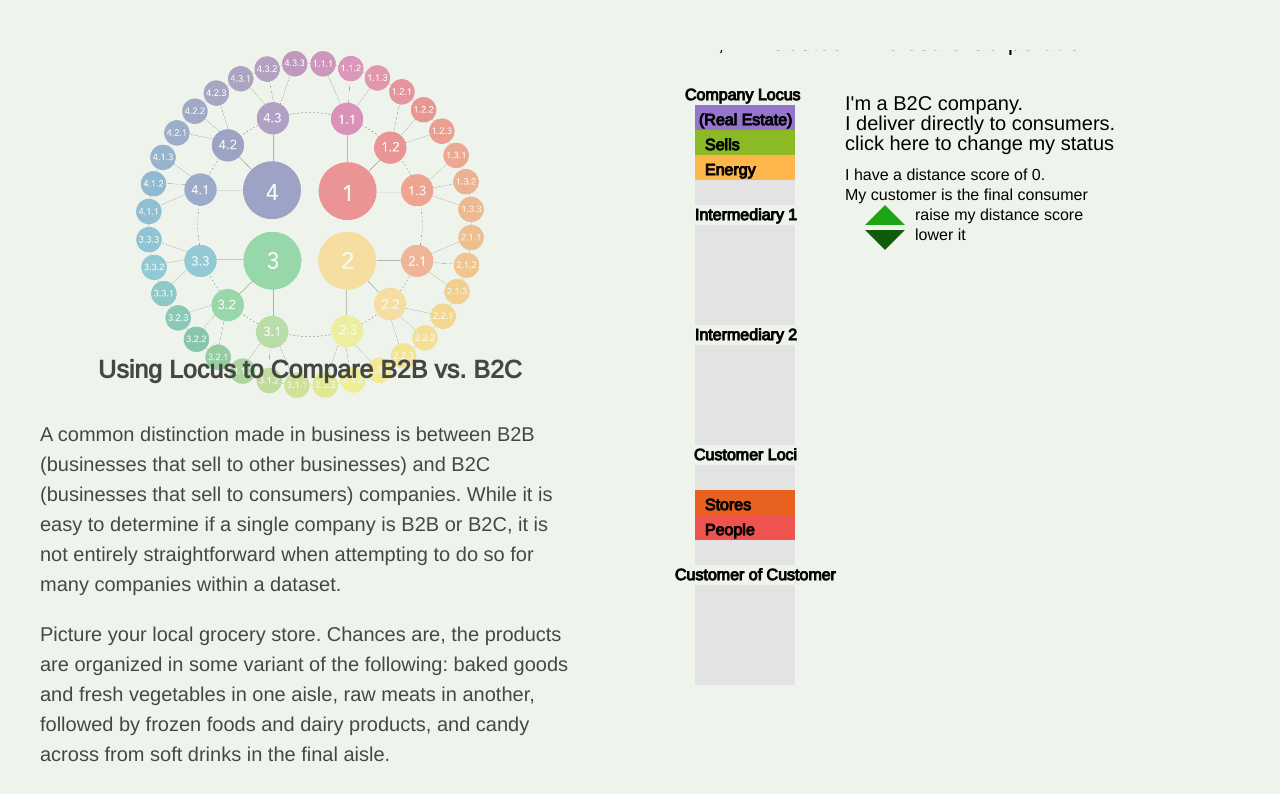
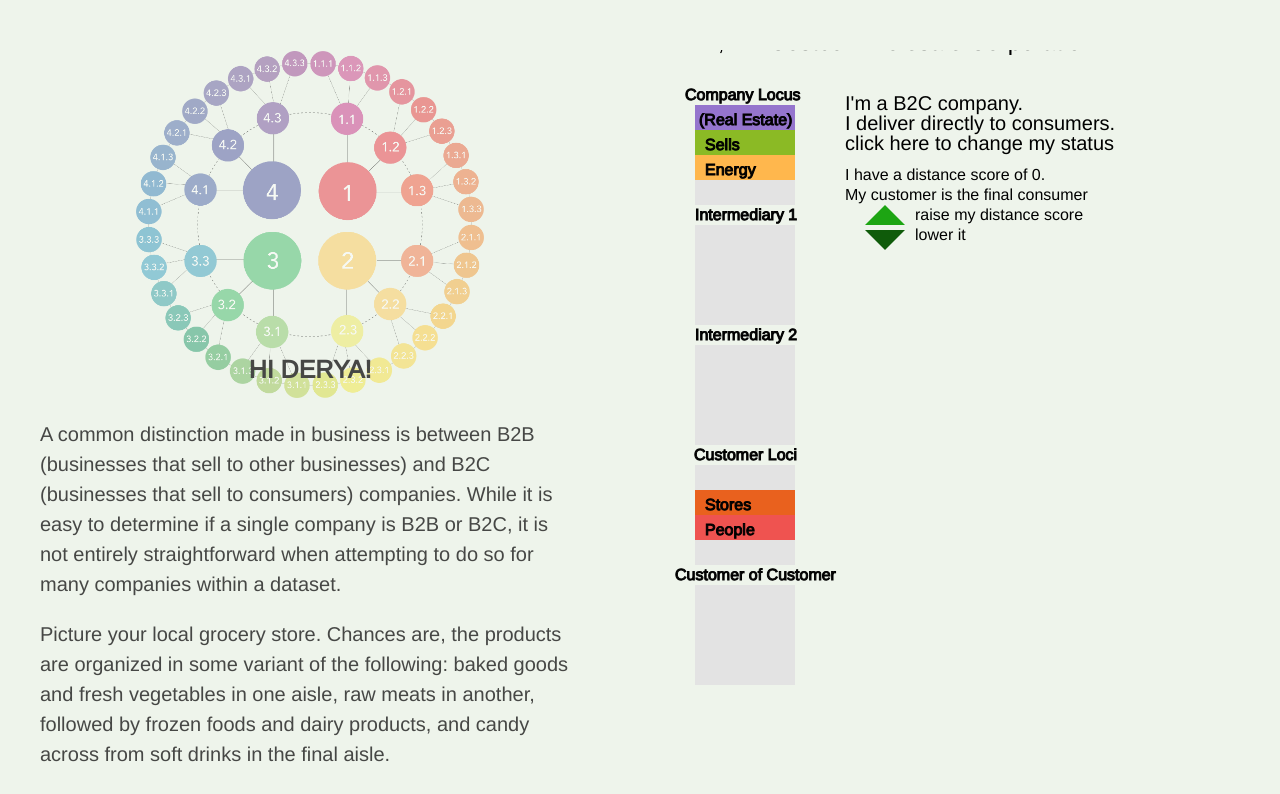
Before and after one commit to klenofjupiter/jkarticle, a React (Create React App) app: page / in a window 1280 px wide. Shown: the top 794 px of the page. Built offline with nearby package versions, Linux system fonts and the light colour scheme.

Commit message:
hi derya

```diff
--- a/src/App.js
+++ b/src/App.js
@@ -58,7 +58,7 @@ class App extends Component {
       <div className="App">
         <div className="grid-container">
         <article className="grid-left">
-         <h1 className="App-title">Using Locus to Compare B2B vs. B2C</h1>
+         <h1 className="App-title">HI DERYA! </h1>
           <section className="intro">
             <p>A common distinction made in business is between B2B (businesses that sell to other businesses) and B2C (businesses that sell to consumers) companies. While it is easy to determine if a single company is B2B or B2C, it is not entirely straightforward when attempting to do so for many companies within a dataset.</p>
             <p>Picture your local grocery store. Chances are, the products are organized in some variant of the following: baked goods and fresh vegetables in one aisle, raw meats in another, followed by frozen foods and dairy products, and candy across from soft drinks in the final aisle.</p>
```
